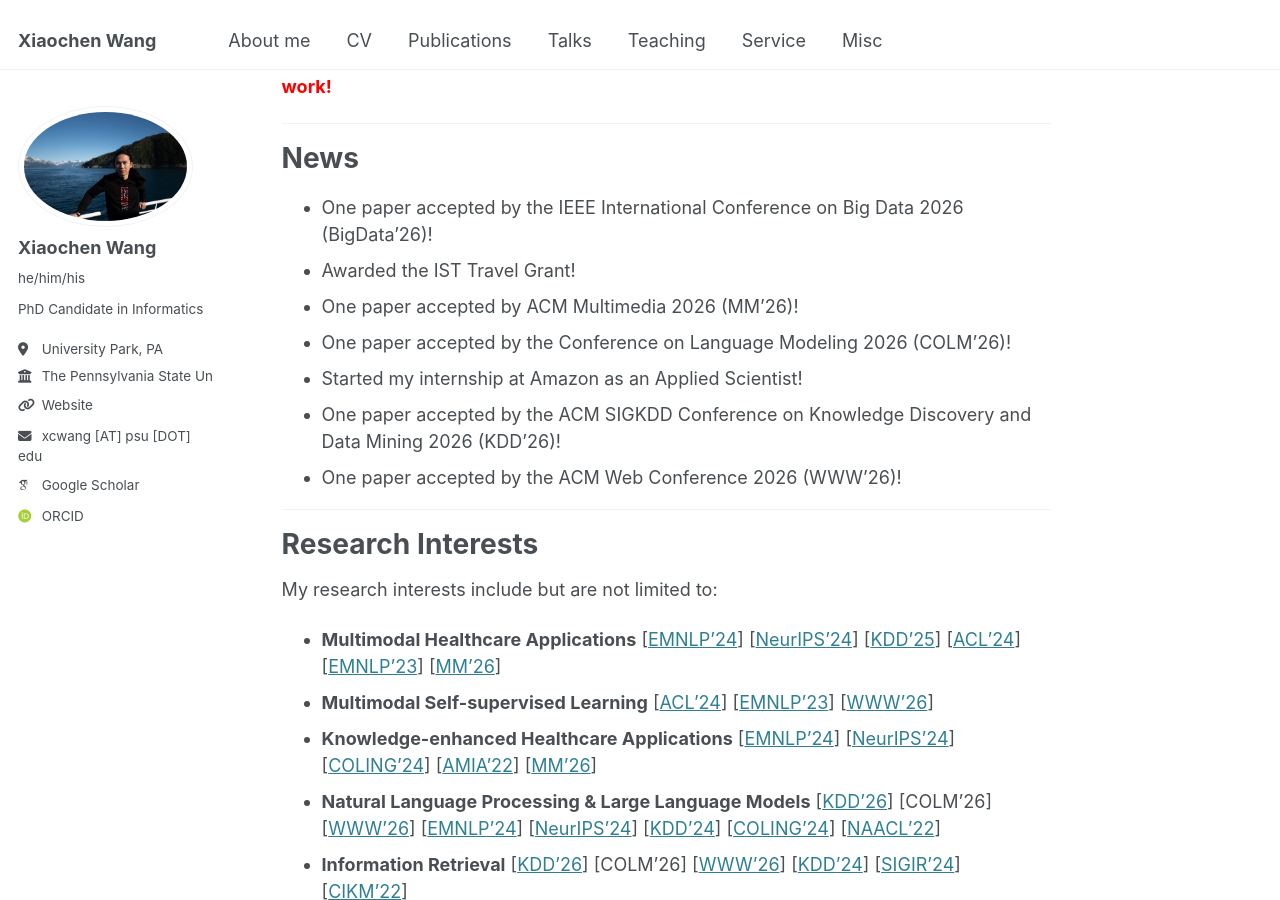
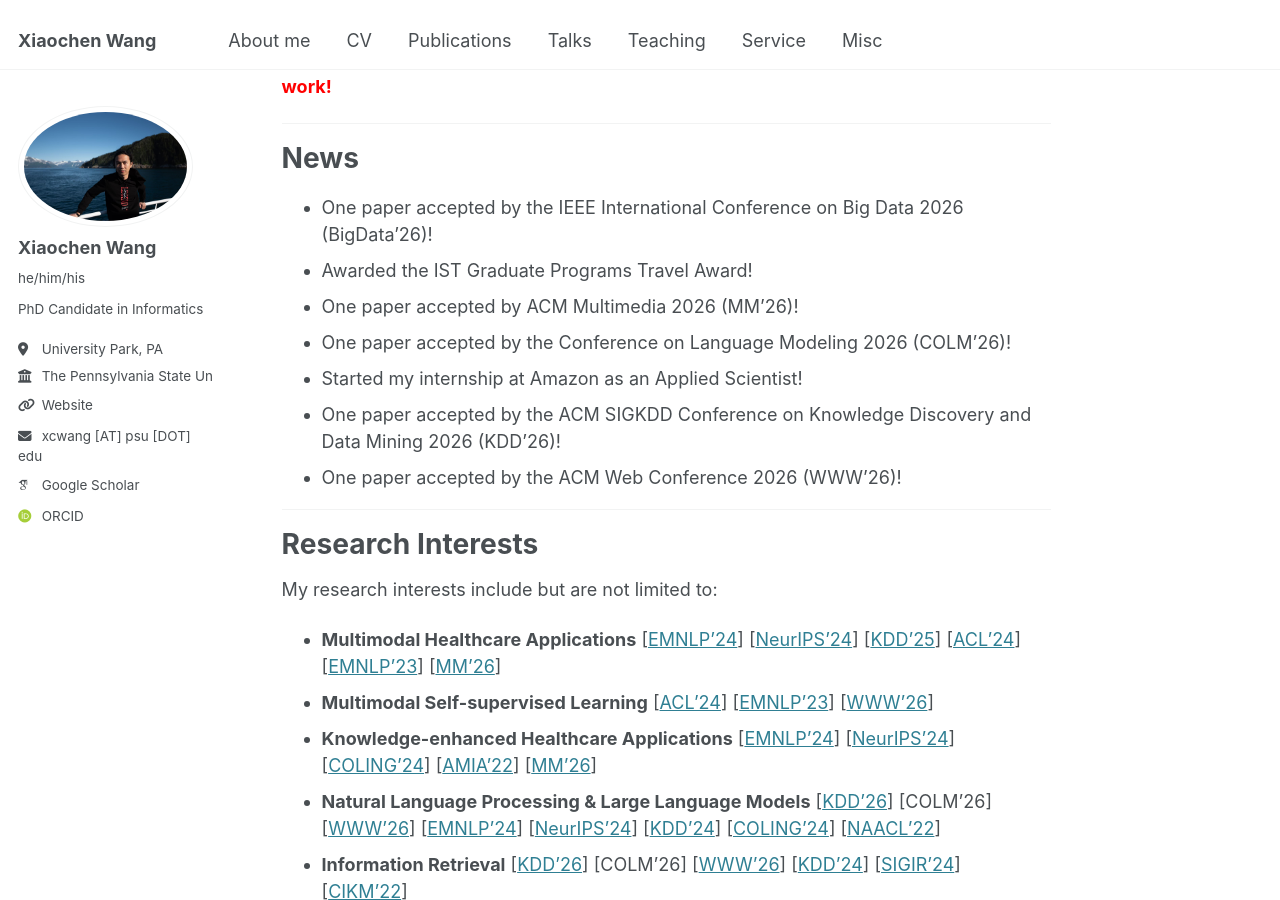
Before and after one commit to XiaochenWang-PSU/XiaochenWang-PSU.github.io, a Jekyll site: the page built from _pages/about.md, in a window 1280 px wide and 900 px high, scrolled down 527 px. Built offline with Jekyll 4.4.1, drawn with Linux system fonts in a browser that asks for light colours; some web fonts are replaced.

Commit message:
Use the full name of the IST Graduate Programs Travel Award
Co-Authored-By: Claude Opus 5.5 <noreply@anthropic.com>

```diff
--- a/_pages/about.md
+++ b/_pages/about.md
@@ -22,7 +22,7 @@ Prior to joining Penn State, I received my Master’s degree in Information Scie
 # News
 
 - One paper accepted by the IEEE International Conference on Big Data 2026 (BigData'26)!
-- Awarded the IST Travel Grant!
+- Awarded the IST Graduate Programs Travel Award!
 - One paper accepted by ACM Multimedia 2026 (MM'26)!
 - One paper accepted by the Conference on Language Modeling 2026 (COLM'26)!
 - Started my internship at Amazon as an Applied Scientist!
```
